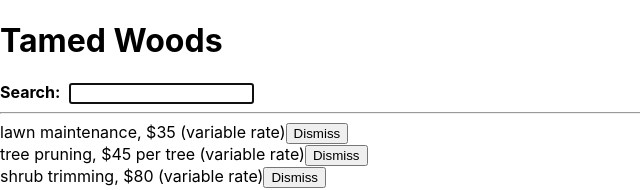
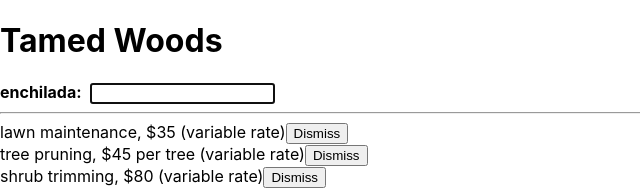
Before and after one commit to Sabathrodriguez/tamed-woods-website, a React (Create React App) app: page / in a window 1280 px wide. Shown: the top 190 px of the page, without its empty margins (0-640 px from the left). Built offline with nearby package versions, Linux system fonts and the light colour scheme.

Commit message:
changed input label

```diff
--- a/src/App.js
+++ b/src/App.js
@@ -77,7 +77,7 @@ const App = () => {
       <h1>Tamed Woods</h1>
 
       <InputWithLabel id="search" value={searchTerm} isFocused onInputChange={handleSearch} search={searchTerm}>
-        <strong>Search: </strong>
+        <strong>enchilada: </strong>
       </InputWithLabel>
 
       <hr/>
```
